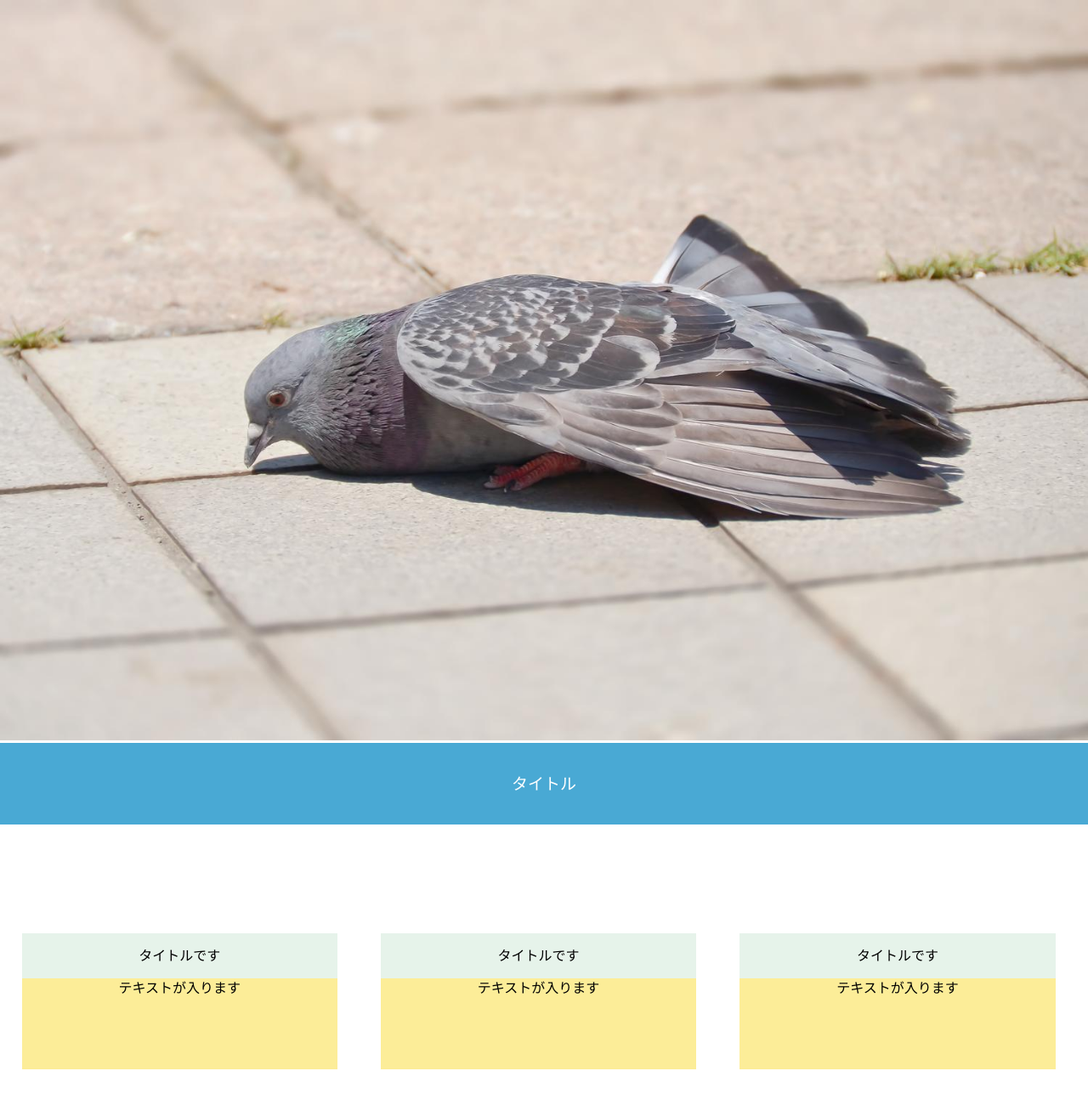
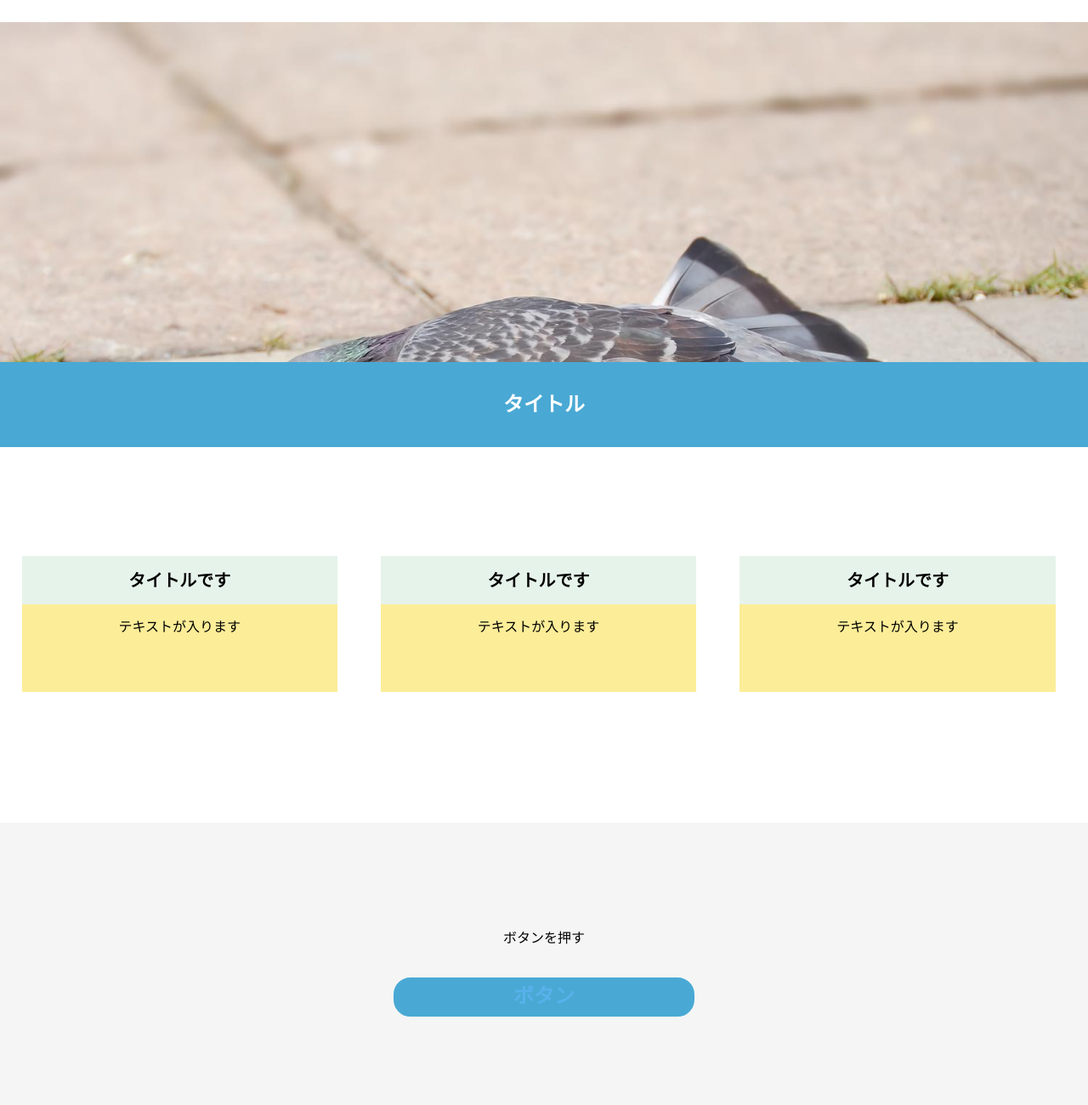
Before and after one commit to mikiff/responsive-site, a plain HTML site: page index.html in a window 1280 px wide. Shown: the top 1300 px of the page at 85% size. Drawn offline with nearby package versions, Linux system fonts and the light colour scheme.

Commit message:
first commit

```diff
--- a/index.html
+++ b/index.html
@@ -10,7 +10,7 @@
 
 <body>
 
-<img src="hato.jpg" width="100%" height="100%" class="top_img">
+<p class="sample1"></p>
 
 
 <h1>タイトル</h1>
--- a/style.css
+++ b/style.css
@@ -1,5 +1,11 @@
 @charset "UTF-8";
 /* CSS Document */
+
+p.sample1 {
+height:400px;
+background-image:url("hato.jpg");
+background-size:cover;
+}
 
 p {
 	font-family:"ヒラギノ角ゴ Pro W3", "Hiragino Kaku Gothic Pro", "メイリオ", Meiryo, Osaka, "ＭＳ Ｐゴシック", "MS PGothic", sans-serif;
@@ -10,7 +16,6 @@ p {
 
 
 .container_box {
-	flex-direction:row;
 	float:left;
 	width:29%;
 	height:160px;
@@ -21,16 +26,17 @@ p {
 
 .container_box  p{
 	text-align:center;
-	margin-top:1%;
+	margin:5% 0%;
 }
 
 h1 {
 	color: #fff;
 	background-color:#49a9d4;
-	font-size: 19px;
+	font-size: 24px;
 	text-align:center;
 	padding: 3%;
-	margin-bottom: 7%
+	margin-bottom: 7%;
+	font-weight: bolder;
 }
 
 
@@ -38,6 +44,8 @@ h2 {
 	background-color:#e6f3ea;
 	padding:5% 0%;
 	text-align:center;
+	font-size: 20px;
+	font-weight: bold;
 }
 
 .button_box {
@@ -59,17 +67,29 @@ h2 {
     text-decoration:none;
     display:block;
     text-align:center;
+    color: #fff;
     padding:8px 0 10px;
-    color:#fff;
+    border: solid 2px #49a9d4;
     background-color:#49a9d4;
     border-radius:20px;
     margin:0 auto;
+    cursor:pointer;
+    transition: background-color 0.5s;
 }
 
 .button a {
 	text-align:center;
 	text-decoration:none;
-	color: #fff;
+	color:#59b1eb;
+}
+
+.button:hover {
+	color:#59b1eb;
+	border-color: #59b1eb;
+	background-color: #fff;
+	transition: background-color 1s;
+
+
 }
 
 
```
